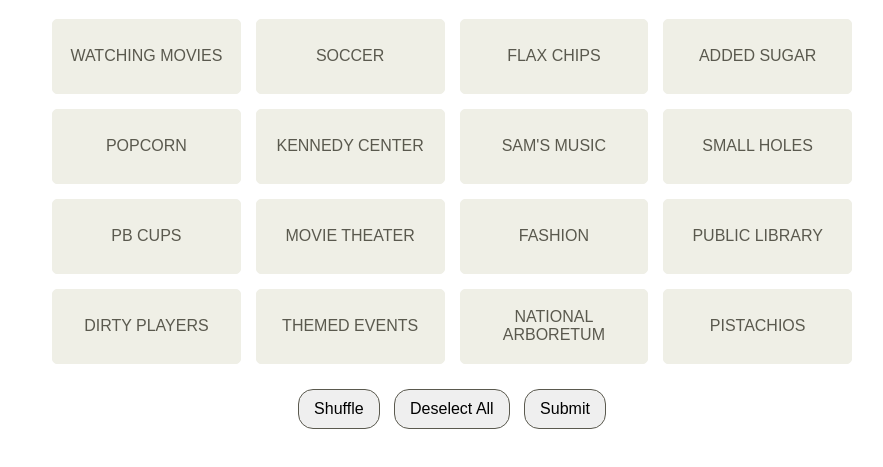
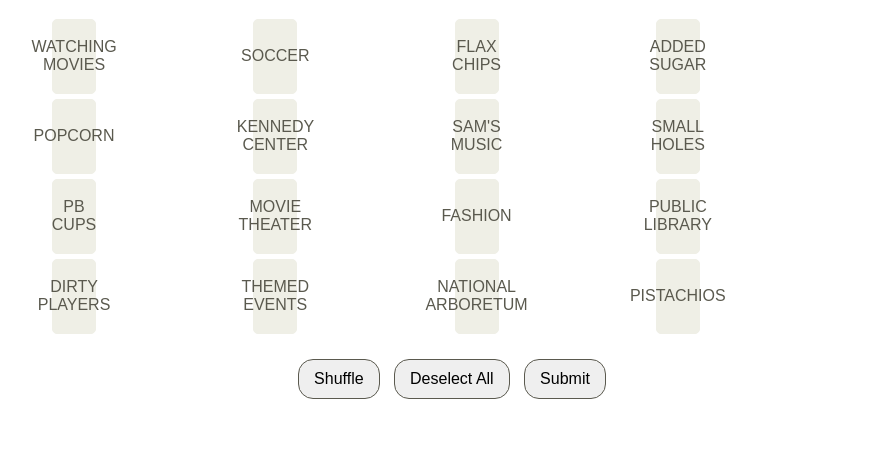
Before and after one commit to SamTheHuman/erins-birthday-puzzles, a plain HTML site: page connections/connections2.html in a window 1280 px wide. Shown: the part 61-528 px from the top of the page, without its empty margins (188-1071 px from the left). Drawn offline with Linux system fonts and the light colour scheme.

Commit message:
update connections

```diff
--- a/connections/connections2.html
+++ b/connections/connections2.html
@@ -15,13 +15,13 @@
         #gameBoard {
             display: grid;
             grid-template-columns: repeat(4, 1fr);
-            gap: 15px; /* Gap between columns */
-            margin: 20px auto;
+            gap: 5px; /* Gap between columns */
+            margin: 5px auto;
             width: 90%;
             max-width: 800px; /* Maximum width for larger screens */
         }
         .card {
-            width: 100%;
+            width: calc(100%/4 - 5px);
             height: 75px;  /* Height of each card */
             display: flex;
             align-items: center;
```
